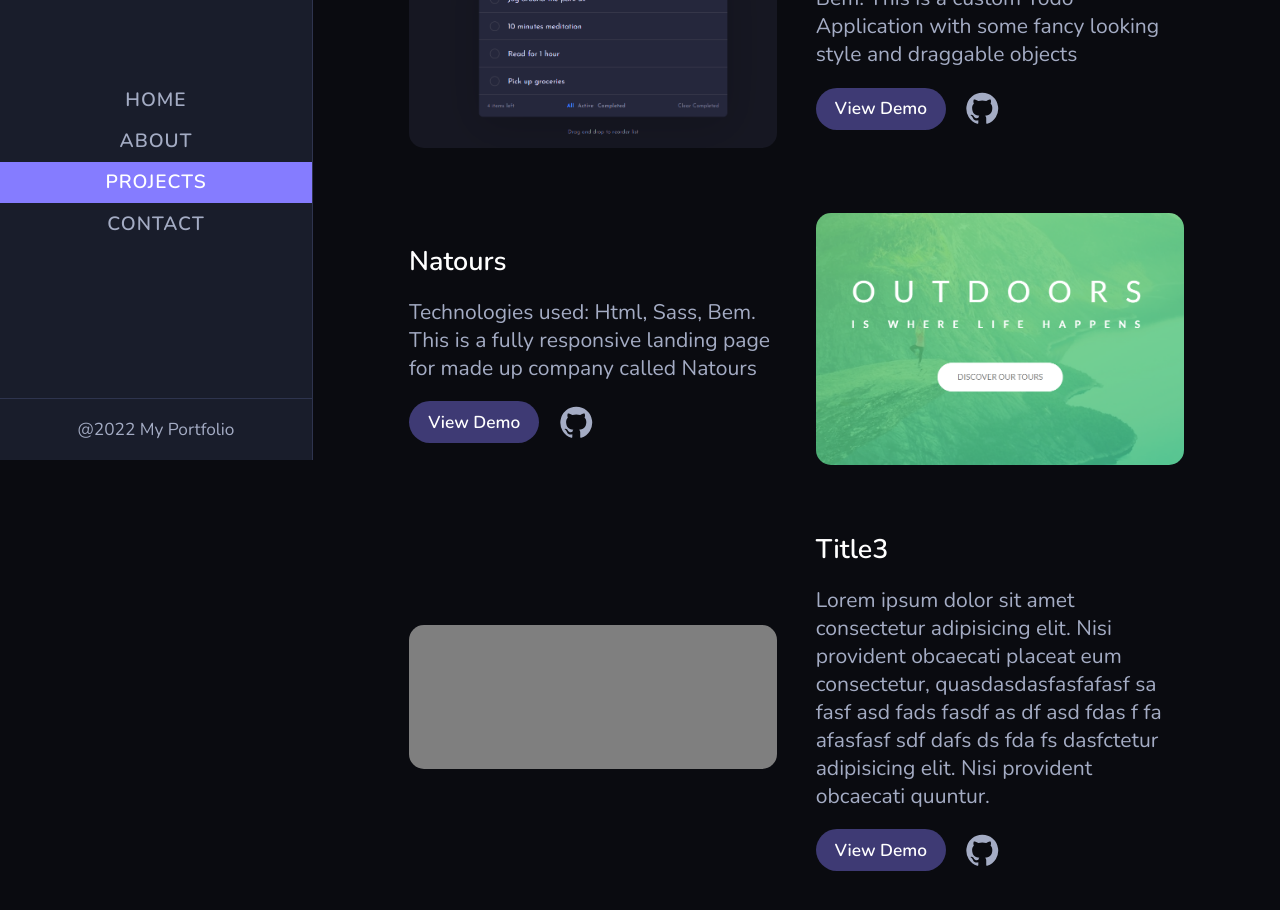
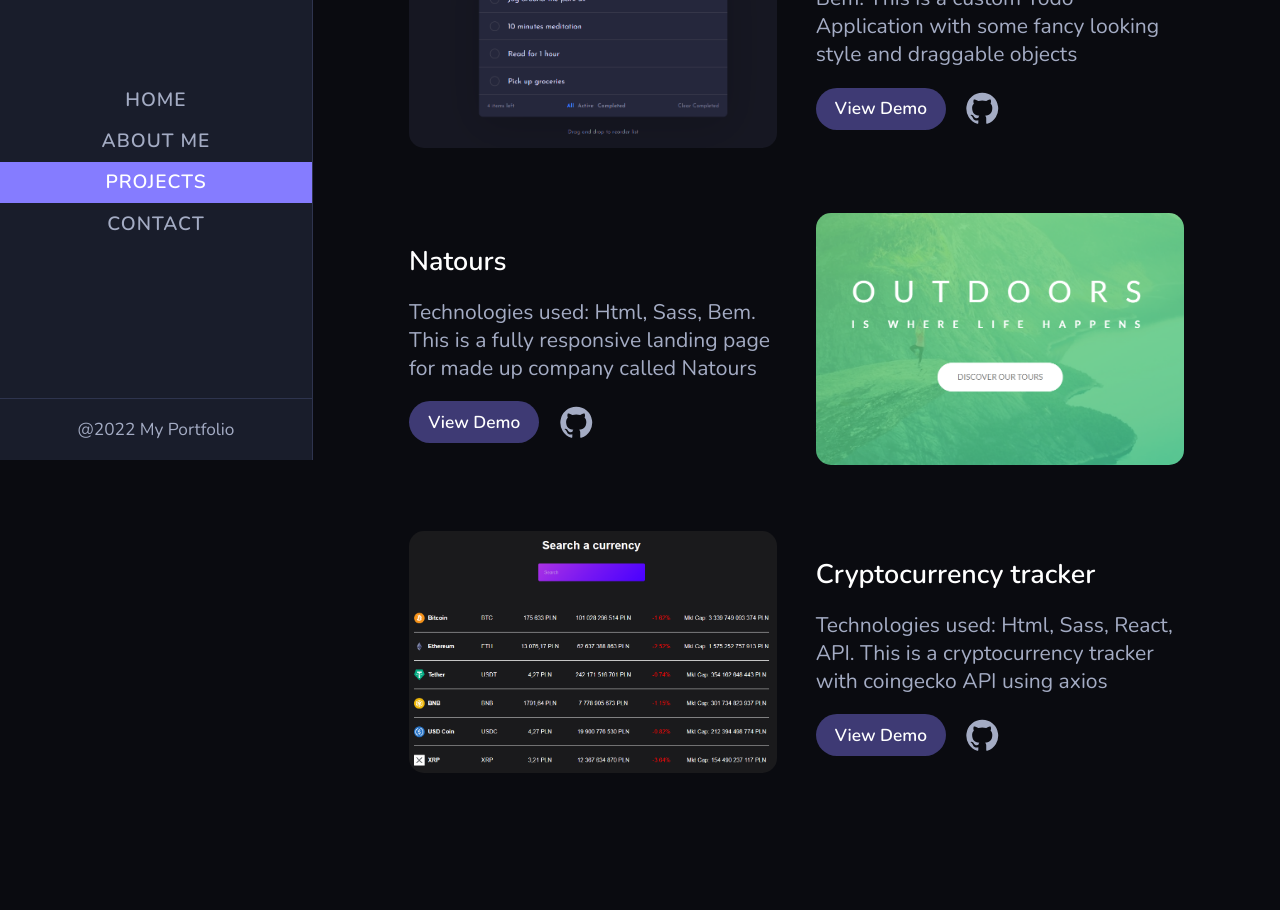
Before and after one commit to musikhood/portfolio-rb, a React (Create React App) app: page /#/projects in a window 1280 px wide. Shown: the part 340-1250 px from the top of the page. After the commit the page ends 1188 px from the top, so only its background shows below. Built offline with nearby package versions, Linux system fonts and the light colour scheme.

Commit message:
Add new project

```diff
--- a/src/components/ContactItem.js
+++ b/src/components/ContactItem.js
@@ -7,7 +7,9 @@ const ContactItemStyled = styled.div`
   display: flex;
   align-items: center;
 
-  margin-top: 2rem;
+  :not(:first-of-type) {
+    margin-top: 2rem;
+  }
   @media screen and (max-width: 700px) {
     flex-direction: column;
     text-align: center;
--- a/src/components/Navigation.js
+++ b/src/components/Navigation.js
@@ -105,7 +105,7 @@ export default function Navigation({ setNavToggle }) {
               setNavToggle(false);
             }}
           >
-            About
+            About Me
           </NavLink>
         </li>
         <li className="nav-item">
--- a/src/data/projects.js
+++ b/src/data/projects.js
@@ -1,6 +1,6 @@
-import Image from "../img/graybg.png";
 import TodoAppImage from "../img/TodoApp.png";
 import NatoursImage from "../img/Natours.png";
+import CryptoImage from "../img/Crypto.png";
 const projects = [
   {
     id: 1,
@@ -24,13 +24,13 @@ const projects = [
   },
   {
     id: 3,
-    title: "Title3",
+    title: "Cryptocurrency tracker",
     description:
-      "Lorem ipsum dolor sit amet consectetur adipisicing elit. Nisi provident obcaecati placeat eum consectetur, quasdasdasfasfafasf sa fasf  asd fads fasdf as df asd fdas f  fa  afasfasf  sdf dafs ds fda fs dasfctetur adipisicing elit. Nisi provident obcaecati quuntur.",
-    image: Image,
+      "Technologies used: Html, Sass, React, API. This is a cryptocurrency tracker with coingecko API using axios",
+    image: CryptoImage,
     reverse: false,
-    ghlink: "https://www.youtube.com/",
-    demolink: "https://www.google.com/",
+    ghlink: "https://github.com/musikhood/Cryptocurrency-tracker",
+    demolink: "https://musikhood.github.io/Cryptocurrency-tracker/",
   },
 ];
 
--- a/src/index.js
+++ b/src/index.js
@@ -21,7 +21,7 @@ root.render(
         pauseOnFocusLoss={false}
         draggable={false}
         pauseOnHover={false}
-        theme="light"
+        theme="colored"
       />
       <App />
     </HashRouter>
--- a/src/pages/ContactPage.js
+++ b/src/pages/ContactPage.js
@@ -3,7 +3,6 @@ import styled from "styled-components";
 import { MainLayout, InnerLayout } from "../styles/Layouts";
 import Title from "../components/Title";
 import PrimaryButton from "../components/PrimaryButton";
-import PhoneIcon from "@mui/icons-material/Phone";
 import EmailIcon from "@mui/icons-material/Email";
 import LocatinIcon from "@mui/icons-material/LocationOn";
 import ContactItem from "../components/ContactItem";
@@ -27,6 +26,7 @@ const ContactPageStyled = styled.section`
     .right-content {
       display: flex;
       flex-direction: column;
+      justify-content: center;
     }
     .contact-title {
       h4 {
@@ -86,7 +86,7 @@ export default function ContactPage() {
         console.log(res);
         toast.success("Success", {
           position: "top-right",
-          autoClose: 2000,
+          autoClose: 4000,
           hideProgressBar: false,
           closeOnClick: true,
           pauseOnHover: false,
@@ -98,7 +98,7 @@ export default function ContactPage() {
         console.log(err);
         toast.error("Error", {
           position: "top-right",
-          autoClose: 2000,
+          autoClose: 4000,
           hideProgressBar: false,
           closeOnClick: true,
           pauseOnHover: false,
```
Also changed, not shown: src/img/Crypto.png (added), src/img/avatar-copy.png (deleted).
